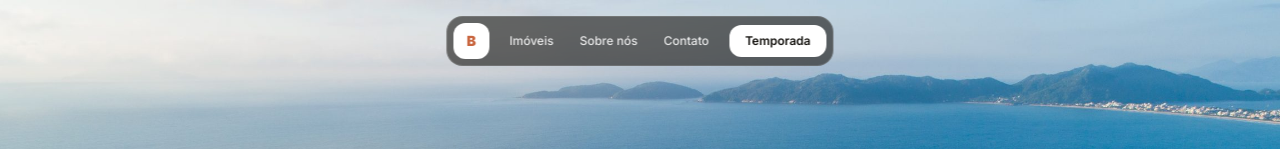
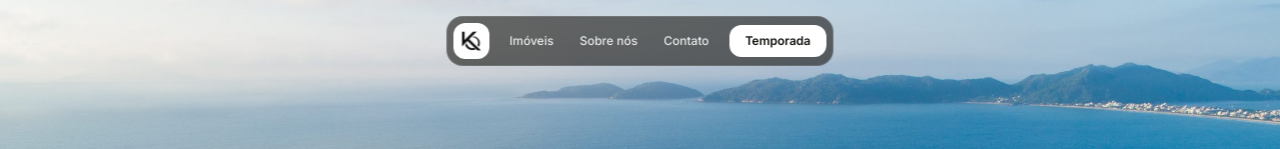
Before and after one commit to gmateusb/site-imoveis, a Next.js app: page / in a window 1280 px wide. Shown: the top 149 px of the page. Built offline with nearby package versions, Linux system fonts and the light colour scheme.

Commit message:
Adiciona logo real no cabeçalho

```diff
--- a/components/Header.tsx
+++ b/components/Header.tsx
@@ -10,10 +10,11 @@ export default function Header() {
         <Link
           href="/"
           aria-label="Bombinhas Imóveis"
-          className="flex items-center justify-center w-9 h-9 rounded-xl text-sm font-black shrink-0"
-          style={{ backgroundColor: '#ffffff', color: 'var(--accent)' }}
+          className="flex items-center justify-center w-9 h-9 rounded-xl shrink-0"
+          style={{ backgroundColor: '#ffffff' }}
         >
-          B
+          {/* eslint-disable-next-line @next/next/no-img-element */}
+          <img src="/logo-icone.png" alt="Bombinhas Imóveis" className="w-5 h-5 object-contain" />
         </Link>
 
         <nav className="flex items-center gap-0.5 px-1 flex-1 justify-center sm:flex-initial">
```
Also changed, not shown: public/logo-icone.png (added).
